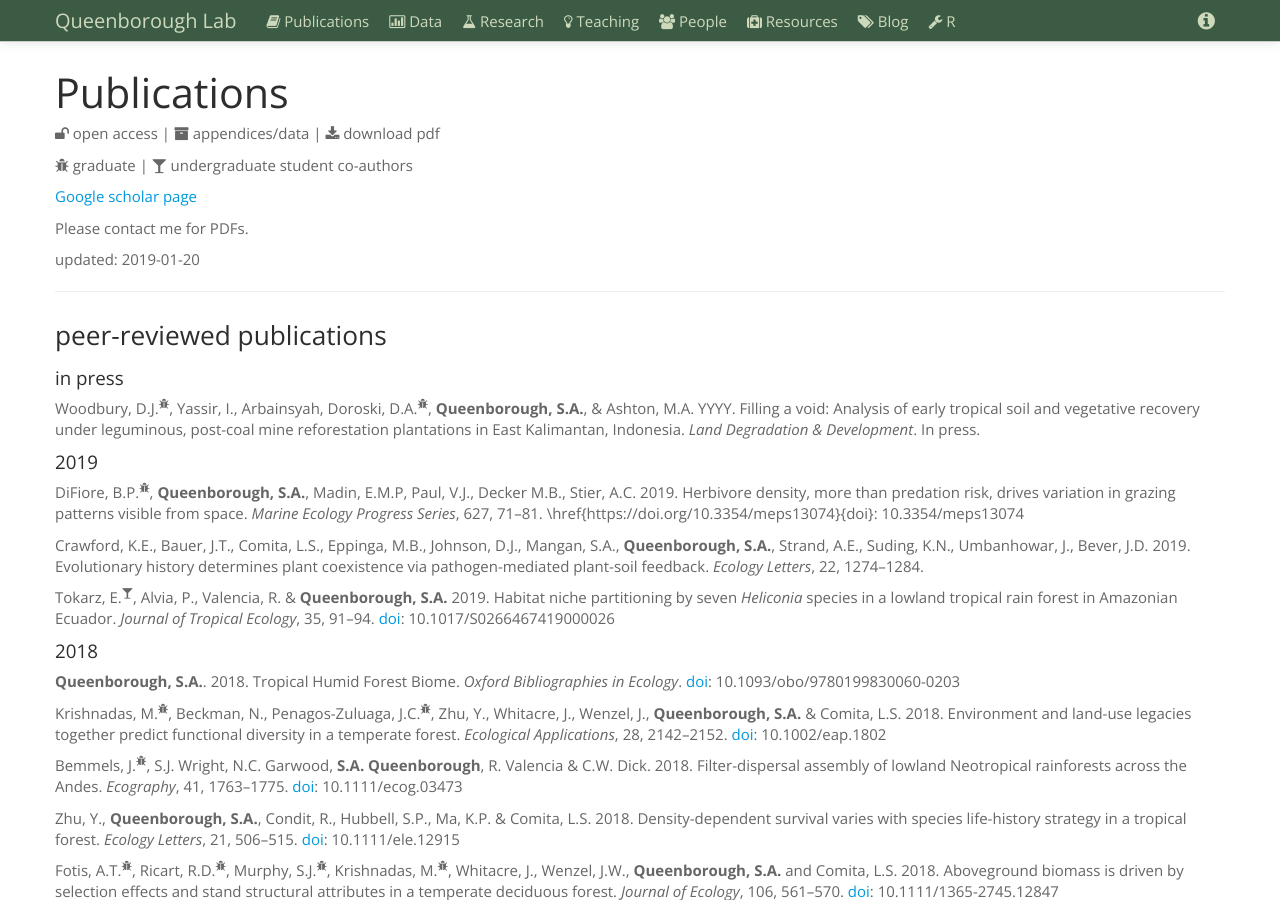
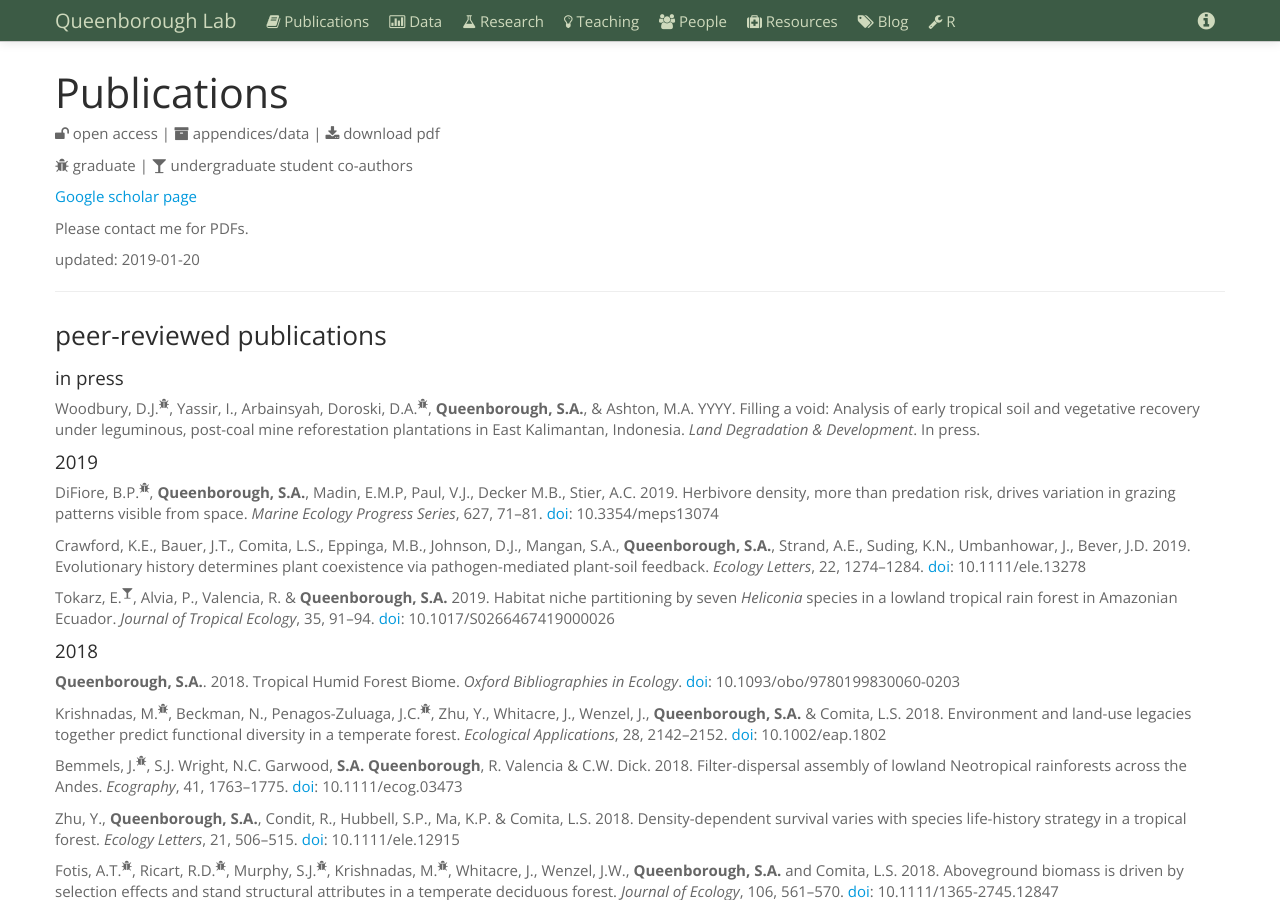
Before and after one commit to saq/saq.github.io, a Jekyll site: the page built from publications.md, in a window 1280 px wide and 900 px high. Built offline with Jekyll 4.4.1, drawn with Linux system fonts in a browser that asks for light colours.

Commit message:
Update publications.md

```diff
--- a/publications.md
+++ b/publications.md
@@ -29,9 +29,9 @@ Woodbury, D.J.<sup><span class="icon-bug"></span></sup>, Yassir, I., Arbainsyah,
 
 #### 2019
 
-DiFiore, B.P.<sup><span class="icon-bug"></span></sup>, **Queenborough, S.A.**, Madin, E.M.P, Paul, V.J., Decker M.B., Stier, A.C. 2019. Herbivore density, more than predation risk, drives variation in grazing patterns visible from space. *Marine Ecology Progress Series*, 627, 71--81. \href{https://doi.org/10.3354/meps13074}{doi}: 10.3354/meps13074
+DiFiore, B.P.<sup><span class="icon-bug"></span></sup>, **Queenborough, S.A.**, Madin, E.M.P, Paul, V.J., Decker M.B., Stier, A.C. 2019. Herbivore density, more than predation risk, drives variation in grazing patterns visible from space. *Marine Ecology Progress Series*, 627, 71--81. [doi](https://doi.org/10.3354/meps13074): 10.3354/meps13074
 
-Crawford, K.E., Bauer, J.T., Comita, L.S., Eppinga, M.B., Johnson, D.J., Mangan, S.A., **Queenborough, S.A.**, Strand, A.E., Suding, K.N., Umbanhowar, J., Bever, J.D. 2019. Evolutionary history determines plant coexistence via pathogen-mediated plant-soil feedback. *Ecology Letters*, 22, 1274--1284.
+Crawford, K.E., Bauer, J.T., Comita, L.S., Eppinga, M.B., Johnson, D.J., Mangan, S.A., **Queenborough, S.A.**, Strand, A.E., Suding, K.N., Umbanhowar, J., Bever, J.D. 2019. Evolutionary history determines plant coexistence via pathogen-mediated plant-soil feedback. *Ecology Letters*, 22, 1274--1284. [doi](https://onlinelibrary.wiley.com/doi/full/10.1111/ele.13278): 10.1111/ele.13278
 
 Tokarz, E.<sup><span class="icon-glass"></span></sup>, Alvia, P., Valencia, R. & **Queenborough, S.A.** 2019. Habitat niche partitioning by seven *Heliconia* species in a lowland tropical rain forest in Amazonian Ecuador. *Journal of Tropical Ecology*, 35, 91--94. [doi](https://doi.org/10.1017/S0266467419000026): 10.1017/S0266467419000026
 
```
